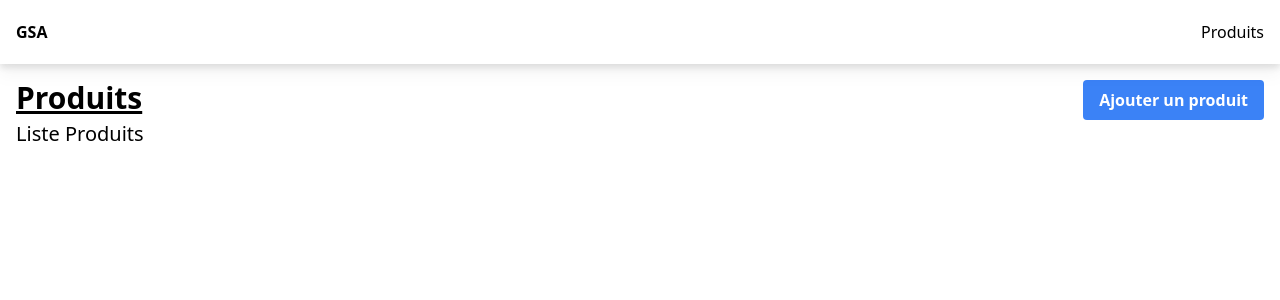
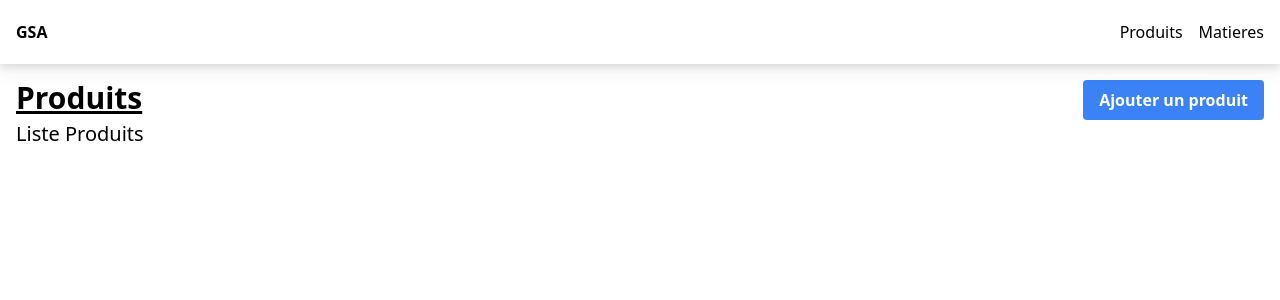
Before and after one commit to yoshua70/gestionstocks, a Django app: page /produits/ in a window 1280 px wide. Shown: the top 300 px of the page. Run offline with Django 4.2, Linux system fonts and the light colour scheme; data that the repository does not hold is empty; some libraries are stand-ins or nearby versions.

Commit message:
refactor(matieres): liens application matieres
Changer les liens vers l'application matieres.
Creer les migrations pour les applications :
- matieres
- stocks
Ajouter lien vers application matieres dans la barre de navigation.

```diff
--- a/gestionstocks/urls.py
+++ b/gestionstocks/urls.py
@@ -4,5 +4,6 @@ from django.urls import include
 
 urlpatterns = [
     path('admin/', admin.site.urls),
-    path('produits/', include('produits.urls'))
+    path('produits/', include('produits.urls')),
+    path('matieres/', include('matieres.urls'))
 ]
--- a/produits/templates/produits/matiere.html
+++ b/matieres/templates/matieres/matiere.html
@@ -2,13 +2,13 @@
 <div class="flex justify-between">
   <h1 class="text-3xl font-bold underline">Matieres Premières</h1>
   <a
-    href="{% url 'create-matiere' %}"
+    href=""
     class="bg-blue-500 hover:bg-blue-700 text-white font-bold py-2 px-4 rounded focus:outline-none focus:shadow-outline"
     >Ajouter une matiere première</a
   >
 </div>
 <div>
-  <a href="/matiere" class="text-xl">Liste des matières premières</a>
+  <a href="{% url 'matieres' %}" class="text-xl">Liste des matières premières</a>
   <div class="flex gap-4">
     {% for matiere in matierePremiere %}
     <div
--- /dev/null
+++ b/matieres/urls.py
@@ -0,0 +1,6 @@
+from django.urls import path
+from . import views
+
+urlpatterns = [
+    path('', views.matiere, name="matieres"),
+]
--- a/matieres/views.py
+++ b/matieres/views.py
@@ -10,4 +10,4 @@ def matiere(request):
     context = {
         'matierePremiere': listeMatiere
     }
-    return render(request, 'base/matiere.html', context)
+    return render(request, 'matieres/matiere.html', context)
--- a/templates/navbar.html
+++ b/templates/navbar.html
@@ -4,5 +4,6 @@
   <a class="font-bold" href="/">GSA</a>
   <span class="flex justify-between gap-4">
     <a class="font-light" href="{% url 'produit' %}">Produits</a>
+    <a class="font-light" href="{% url 'matieres' %}">Matieres</a>
   </span>
 </nav>
```
Also changed, not shown: db.sqlite3, matieres/migrations/0001_initial.py (added), produits/migrations/0004_delete_stocks.py (added), stocks/migrations/0001_initial.py (added).
